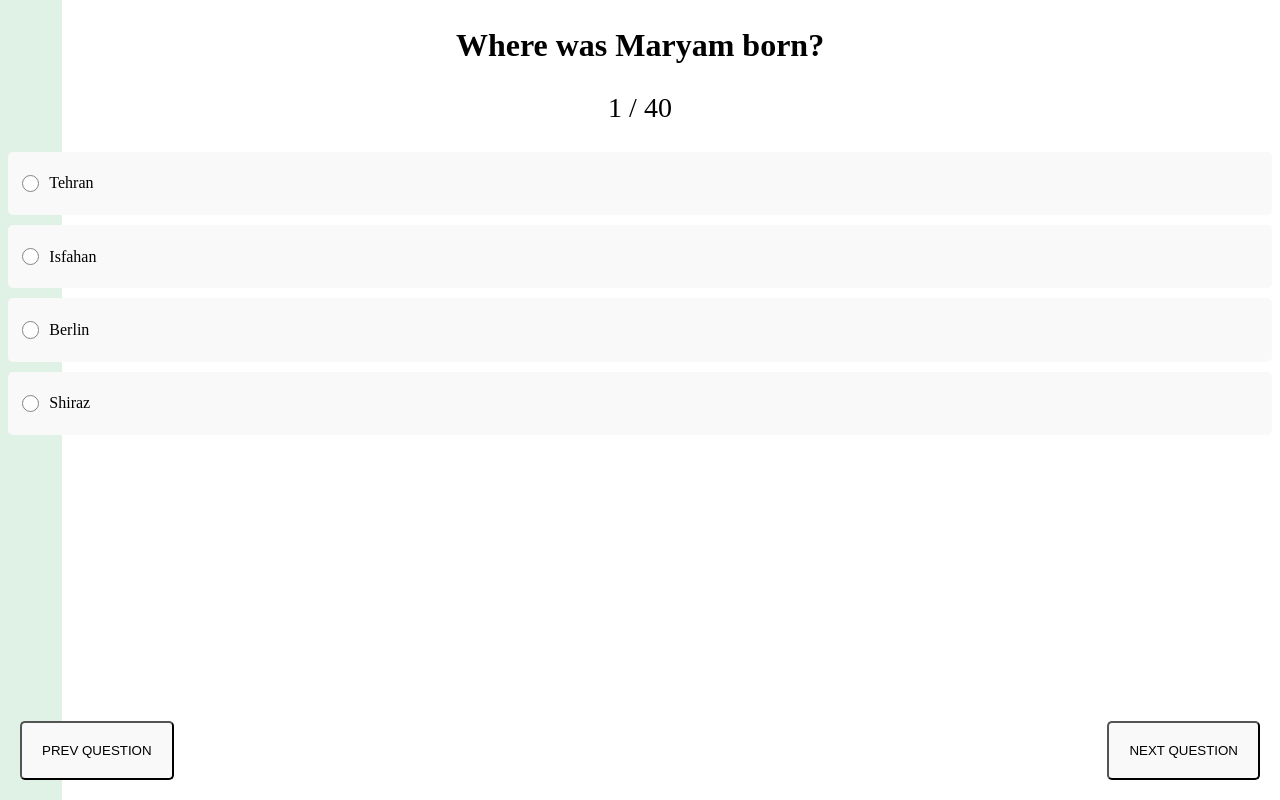
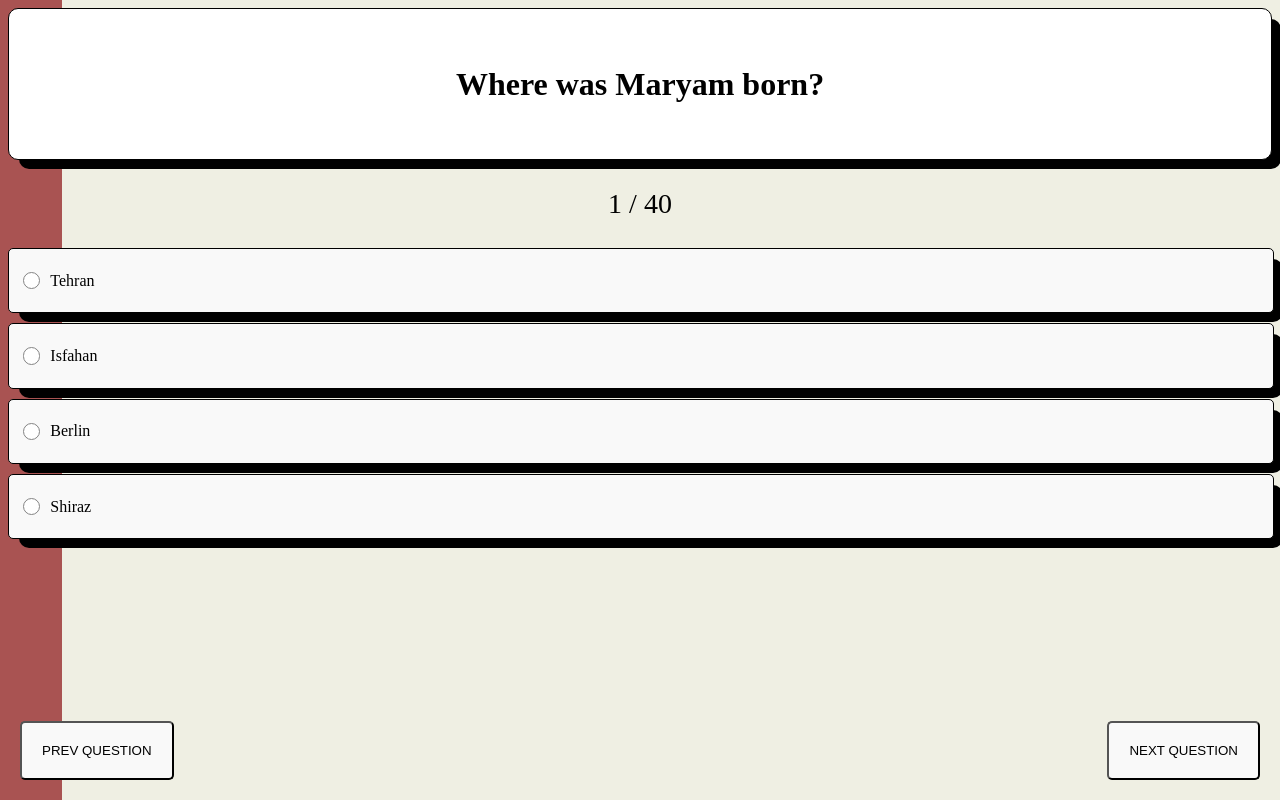
Before and after one commit to nicoladl/40shadesofmaryam, a Vue app: page / in a window 1280 px wide. Both pictures are taken after a click on the button "START THE QUIZ". Built offline with nearby package versions, Linux system fonts and the light colour scheme.

Commit message:
feat: question container style

```diff
--- a/src/App.vue
+++ b/src/App.vue
@@ -5,3 +5,7 @@ import { RouterView } from 'vue-router'
 <template>
   <RouterView />
 </template>
+
+<style>
+@import './assets/style.css';
+</style>
--- /dev/null
+++ b/src/assets/style.css
@@ -0,0 +1,3 @@
+body {
+    background-color: rgb(239 239 227);
+}
--- /dev/null
+++ b/src/components/Container.vue
@@ -0,0 +1,51 @@
+<template>
+  <div :class="`container container__${props.type}`">
+    <slot></slot>
+  </div>
+</template>
+
+<script lang="ts" setup>
+const props = defineProps({ type: String })
+
+</script>
+
+<style lang="scss" scoped>
+.container {
+  padding: 30px 10px;
+  border: 1px solid black;
+  border-radius: 10px;
+  position: relative;
+
+  &:after {
+    content: "";
+    position: absolute;
+    width: 100%;
+    height: 100%;
+    background-color: black;
+    top: 10px;
+    left: 10px;
+    z-index: -1;
+    border-radius: 10px;
+  }
+
+  &__question {
+    background-color: white;
+  }
+
+  &__0 {
+    background-color: #ec61b4;
+  }
+
+  &__1 {
+    background-color: #25b7bd;
+  }
+
+  &__2 {
+    background-color: #fded03;
+  }
+
+  &__3 {
+    background-color: #714bf0;
+  }
+}
+</style>
--- a/src/components/OptionsList.vue
+++ b/src/components/OptionsList.vue
@@ -1,8 +1,13 @@
 <template>
   <div class="options">
-    <div v-for="(option, index) in question.options" class="options__item" @click="selectCheckbox(index)">
+    <Container
+        v-for="(option, index) in question.options"
+        class="options__item"
+        @click="selectCheckbox(index)"
+        :type="`${index}`"
+    >
       <Option :option="option" @select="selectCheckbox(index)" :index="index" :checked-answers="checkedAnswers"/>
-    </div>
+    </Container>
   </div>
 </template>
 
@@ -12,6 +17,7 @@ import {quizState} from "@/state/quizState";
 import {useRoute} from "vue-router";
 import {ref, watch} from "vue";
 import {type Question} from "@/models/IQuestion";
+import Container from "@/components/Container.vue";
 
 const route = useRoute()
 
@@ -26,7 +32,7 @@ const checkedAnswers = ref<Array<number>>([]);
 
 const onCheckboxChange = () => {
   quizState.setAnswer(questionId.value, checkedAnswers.value)
-  const calculateResult = (givenAnswers: Array[number], correctAnswers: Array[number]): number => (
+  const calculateResult = (givenAnswers: Array<number>, correctAnswers: Array<number>): number => (
       givenAnswers.reduce((count: number, value: number) => {
         if (correctAnswers.includes(value)) {
           return count + 1;
--- a/src/components/ProgressBar.vue
+++ b/src/components/ProgressBar.vue
@@ -21,7 +21,7 @@ watch(
 <style lang="scss" scoped>
 .progress {
   height: 100vh;
-  background-color: rgb(100 186 130 / 20%);
+  background-color: rgb(169 83 82);
   position: absolute;
   top: 0;
   left: 0;
--- a/src/views/QuizView.vue
+++ b/src/views/QuizView.vue
@@ -8,6 +8,7 @@ import Button from "@/components/Button.vue";
 import Fixed from "@/components/Fixed.vue";
 import ProgressBar from "@/components/ProgressBar.vue";
 import OptionsList from "@/components/OptionsList.vue";
+import Container from "@/components/Container.vue";
 
 const route = useRoute()
 const questionId = ref<number>(Number(route.query.questionId))
@@ -37,7 +38,9 @@ watch(
 <template>
   <ProgressBar/>
   <main v-if="questionId < quiz.length && questionId >= 0">
-    <h2 class="centered question-title">{{ question }}</h2>
+    <container type="question">
+      <h2 class="centered question-title">{{ question }}</h2>
+    </container>
     <p class="centered progress-number">{{ questionId }} / {{ quiz.length - 1 }}</p>
     <OptionsList />
   </main>
```
